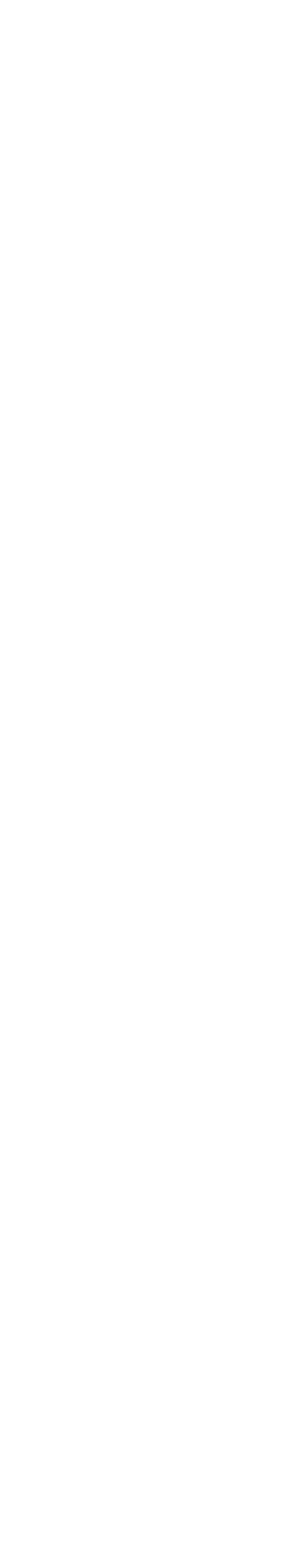
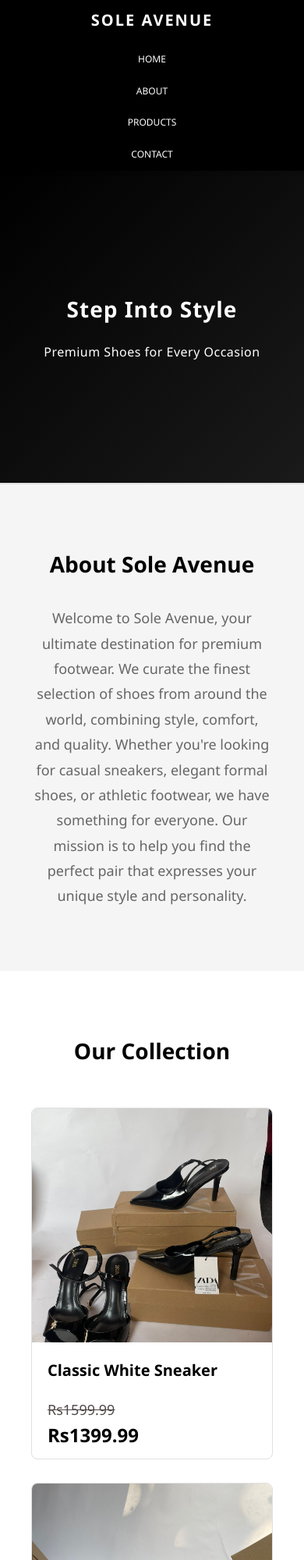
Before and after one commit to raikenju77/SoleAvenue, a plain HTML site: page sole_avenue.html in a window 390 px wide. Shown: the top 2000 px of the page at 78% size. Before the commit the page ends 844 px from the top, so only its background shows below. Drawn offline with Linux system fonts and the light colour scheme.

Commit message:
Website recreate but raw, still not finished, hostable

```diff
--- a/sole_avenue.html
+++ b/sole_avenue.html
@@ -4,8 +4,108 @@
     <meta charset="UTF-8">
     <meta name="viewport" content="width=device-width, initial-scale=1.0">
     <title>Sole Avenue</title>
+    <link rel="stylesheet" href="sole_avenue_style.css">
 </head>
 <body>
+    <!-- Header & Navigation -->
+    <header class="header">
+        <div class="container">
+            <h1 class="logo">SOLE AVENUE</h1>
+            <nav class="navbar">
+                <ul class="nav-list">
+                    <li><a href="#home">Home</a></li>
+                    <li><a href="#about">About</a></li>
+                    <li><a href="#products">Products</a></li>
+                    <li><a href="#contact">Contact</a></li>
+                </ul>
+            </nav>
+        </div>
+    </header>
 
+    <!-- Hero Section -->
+    <section id="home" class="hero">
+        <div class="hero-content">
+            <h1>Step Into Style</h1>
+            <p>Premium Shoes for Every Occasion</p>
+        </div>
+    </section>
+
+    <!-- About Section -->
+    <section id="about" class="about">
+        <div class="container">
+            <h2>About Sole Avenue</h2>
+            <p>Welcome to Sole Avenue, your ultimate destination for premium footwear. We curate the finest selection of shoes from around the world, combining style, comfort, and quality. Whether you're looking for casual sneakers, elegant formal shoes, or athletic footwear, we have something for everyone. Our mission is to help you find the perfect pair that expresses your unique style and personality.</p>
+        </div>
+    </section>
+
+    <!-- Products Section -->
+    <section id="products" class="products">
+        <div class="container">
+            <h2>Our Collection</h2>
+            <div class="products-grid">
+                <!-- Product 1 -->
+                <div class="product-card">
+                    <div class="product-image">
+                        <img src="/sole Avenue/WhatsApp Image 2026-01-08 at 5.48.54 PM (1).jpeg" alt="Classic Sneaker">
+                    </div>
+                    <h3>Classic White Sneaker</h3>
+                    <p class="discount">Rs1599.99</p>
+                    <p class="price">Rs1399.99</p>
+                    <!-- <p class="description">Timeless white sneaker perfect for any casual outfit. Premium comfort with modern design.</p> -->
+                </div>
+
+                <!-- Product 2 -->
+                <div class="product-card">
+                    <div class="product-image">
+                        <img src="/sole Avenue/WhatsApp Image 2026-01-08 at 5.48.54 PM.jpeg" alt="Formal Loafer">
+                    </div>
+                    <h3>Elegant Black Loafer</h3>
+                    <p class="discount">Rs1599.99</p>
+                    <p class="price">Rs1399.99</p>
+                    <!-- <p class="description">Sophisticated loafer ideal for formal occasions and professional settings.</p> -->
+                </div>
+
+                <!-- Product 3 -->
+                <div class="product-card">
+                    <div class="product-image">
+                        <img src="/sole Avenue/WhatsApp Image 2026-01-08 at 5.48.55 PM.jpeg" alt="Athletic Shoe">
+                    </div>
+                    <h3>Performance Athletic Runner</h3>
+                    <p class="discount">Rs1599.99</p>
+                    <p class="price">Rs1399.99</p>
+                    <!-- <p class="description">High-performance running shoe designed for comfort and speed during intense workouts.</p> -->
+                </div>
+            </div>
+        </div>
+    </section>
+
+    <!-- Footer & Contact -->
+    <footer id="contact" class="footer">
+        <div class="container">
+            <div class="footer-content">
+                <div class="footer-section">
+                    <h3>SOLE AVENUE</h3>
+                    <p>Shoes for Nightout</p>
+                </div>
+                <div class="footer-section">
+                    <h4>Contact Us</h4>
+                    <p><strong>Email:</strong> <a href="mailto:info@soleavenue.com">soleavenue35@gmail.com</a></p>
+                    <p><strong>Phone:</strong> <a href="tel:+1234567890">+977 9825962722</a></p>
+                    <p><strong>WhatsApp:</strong> <a href="https://wa.me/1234567890" target="_blank">9825962722</a></p>
+                </div>
+                <div class="footer-section">
+                    <h4>Quick Links</h4>
+                    <ul>
+                        <li><a href="#home">Home</a></li>
+                        <li><a href="#about">About</a></li>
+                        <li><a href="#products">Products</a></li>
+                    </ul>
+                </div>
+            </div>
+            <div class="footer-bottom">
+                <p>&copy; 2025 Sole Avenue. All rights reserved.</p>
+            </div>
+        </div>
+    </footer>
 </body>
 </html>
--- a/sole_avenue_style.css
+++ b/sole_avenue_style.css
@@ -0,0 +1,309 @@
+* {
+    margin: 0;
+    padding: 0;
+    box-sizing: border-box;
+}
+
+:root {
+    --primary-color: #000000;
+    --secondary-color: #ffffff;
+    --accent-color: #f5f5f5;
+    --text-color: #333333;
+    --light-text: #666666;
+    --border-color: #e0e0e0;
+}
+
+body {
+    font-family: 'Segoe UI', Tahoma, Geneva, Verdana, sans-serif;
+    line-height: 1.6;
+    color: var(--text-color);
+    background-color: var(--secondary-color);
+}
+
+.container {
+    max-width: 1200px;
+    margin: 0 auto;
+    padding: 0 20px;
+}
+
+/* Header & Navigation */
+.header {
+    background-color: var(--primary-color);
+    color: var(--secondary-color);
+    padding: 10px 0;
+    position: sticky;
+    top: 0;
+    z-index: 100;
+    box-shadow: 0 2px 5px rgba(0, 0, 0, 0.1);
+}
+
+.header .container {
+    display: flex;
+    justify-content: space-between;
+    align-items: center;
+}
+
+.logo {
+    font-size: 28px;
+    font-weight: bold;
+    letter-spacing: 2px;
+}
+
+.navbar ul {
+    list-style: none;
+    display: flex;
+    gap: 30px;
+}
+
+.navbar a {
+    color: var(--secondary-color);
+    text-decoration: none;
+    font-weight: 500;
+    transition: color 0.3s ease;
+    text-transform: uppercase;
+    font-size: 14px;
+}
+
+.navbar a:hover {
+    color: var(--accent-color);
+}
+
+/* Hero Section */
+.hero {
+    background: linear-gradient(135deg, var(--primary-color) 0%, #1a1a1a 100%);
+    color: var(--secondary-color);
+    text-align: center;
+    padding: 100px 20px;
+    min-height: 400px;
+    display: flex;
+    align-items: center;
+    justify-content: center;
+}
+
+.hero-content h1 {
+    font-size: 56px;
+    margin-bottom: 20px;
+    font-weight: bold;
+    letter-spacing: 1px;
+}
+
+.hero-content p {
+    font-size: 24px;
+    font-weight: 300;
+    letter-spacing: 0.5px;
+}
+
+/* About Section */
+.about {
+    padding: 80px 20px;
+    background-color: var(--accent-color);
+    border-top: 2px solid var(--border-color);
+}
+
+.about h2 {
+    font-size: 36px;
+    margin-bottom: 30px;
+    text-align: center;
+    color: var(--primary-color);
+    font-weight: bold;
+}
+
+.about p {
+    font-size: 18px;
+    max-width: 800px;
+    margin: 0 auto;
+    text-align: center;
+    color: var(--light-text);
+    line-height: 1.8;
+}
+
+/* Products Section */
+.products {
+    padding: 80px 20px;
+    background-color: var(--secondary-color);
+}
+
+.products h2 {
+    font-size: 36px;
+    margin-bottom: 50px;
+    text-align: center;
+    color: var(--primary-color);
+    font-weight: bold;
+}
+
+.products-grid {
+    display: grid;
+    grid-template-columns: repeat(auto-fit, minmax(300px, 1fr));
+    gap: 30px;
+}
+
+.product-card {
+    background-color: var(--secondary-color);
+    border: 1px solid var(--border-color);
+    border-radius: 8px;
+    overflow: hidden;
+    transition: transform 0.3s ease, box-shadow 0.3s ease;
+    cursor: pointer;
+}
+
+.product-card:hover {
+    transform: translateY(-10px);
+    box-shadow: 0 10px 30px rgba(0, 0, 0, 0.15);
+}
+
+.product-image {
+    width: 100%;
+    height: 300px;
+    background-color: var(--accent-color);
+    overflow: hidden;
+    display: flex;
+    align-items: center;
+    justify-content: center;
+}
+
+.product-image img {
+    width: 100%;
+    height: 100%;
+    object-fit: cover;
+    transition: transform 0.3s ease;
+}
+
+.product-card:hover .product-image img {
+    transform: scale(1.05);
+}
+
+.product-card h3 {
+    font-size: 20px;
+    margin: 20px;
+    color: var(--primary-color);
+    font-weight: bold;
+}
+
+.product-card .discount {
+    font-size: 18px;
+    color: rgb(80, 73, 73);
+    margin: 0 20px;
+    text-decoration: line-through;
+}
+
+.product-card .price {
+    font-size: 24px;
+    font-weight: bold;
+    color: var(--primary-color);
+    margin: 0 20px;
+    margin-bottom: 10px;
+}
+
+.product-card .description {
+    font-size: 14px;
+    color: var(--light-text);
+    margin: 0 20px 20px 20px;
+    line-height: 1.5;
+}
+
+/* Footer */
+.footer {
+    background-color: var(--primary-color);
+    color: var(--secondary-color);
+    padding: 60px 20px 30px 20px;
+    border-top: 2px solid var(--border-color);
+}
+
+.footer-content {
+    display: grid;
+    grid-template-columns: repeat(auto-fit, minmax(250px, 1fr));
+    gap: 40px;
+    margin-bottom: 40px;
+}
+
+.footer-section h3,
+.footer-section h4 {
+    margin-bottom: 15px;
+    font-size: 18px;
+    font-weight: bold;
+}
+
+.footer-section p {
+    font-size: 14px;
+    margin-bottom: 10px;
+    color: #cccccc;
+}
+
+.footer-section a {
+    color: #cccccc;
+    text-decoration: none;
+    transition: color 0.3s ease;
+}
+
+.footer-section a:hover {
+    color: var(--secondary-color);
+}
+
+.footer-section ul {
+    list-style: none;
+}
+
+.footer-section ul li {
+    margin-bottom: 8px;
+}
+
+.footer-bottom {
+    border-top: 1px solid #444444;
+    padding-top: 20px;
+    text-align: center;
+    font-size: 14px;
+    color: #999999;
+}
+
+/* Responsive Design */
+@media (max-width: 768px) {
+    .header .container {
+        flex-direction: column;
+        gap: 20px;
+    }
+
+    .navbar ul {
+        flex-direction: column;
+        gap: 15px;
+        text-align: center;
+    }
+
+    .hero-content h1 {
+        font-size: 36px;
+    }
+
+    .hero-content p {
+        font-size: 18px;
+    }
+
+    .products h2,
+    .about h2 {
+        font-size: 28px;
+    }
+
+    .products-grid {
+        grid-template-columns: 1fr;
+    }
+}
+
+@media (max-width: 480px) {
+    .logo {
+        font-size: 20px;
+    }
+
+    .navbar a {
+        font-size: 12px;
+    }
+
+    .hero {
+        padding: 80px 20px;
+    }
+
+    .hero-content h1 {
+        font-size: 28px;
+    }
+
+    .hero-content p {
+        font-size: 16px;
+    }
+}
```
Also changed, not shown: sole Avenue/WhatsApp Image 2026-01-08 at 5.48.54 PM (1).jpeg (added), sole Avenue/WhatsApp Image 2026-01-08 at 5.48.54 PM.jpeg (added), sole Avenue/WhatsApp Image 2026-01-08 at 5.48.55 PM.jpeg (added).
